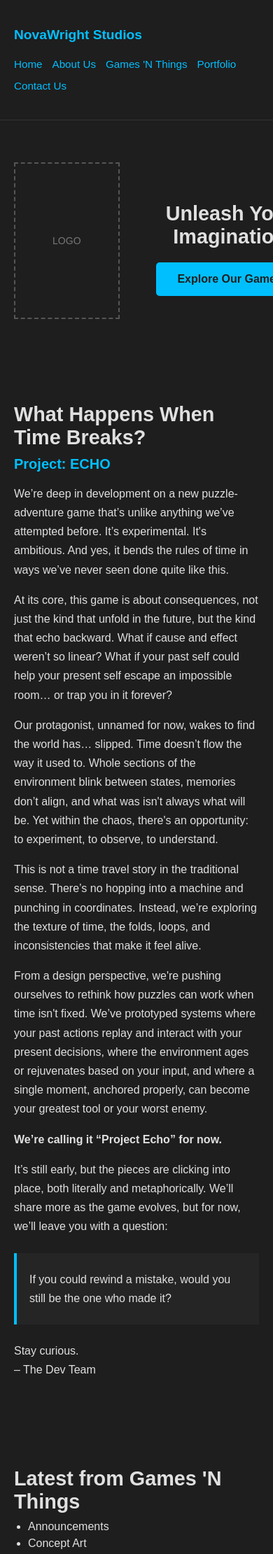
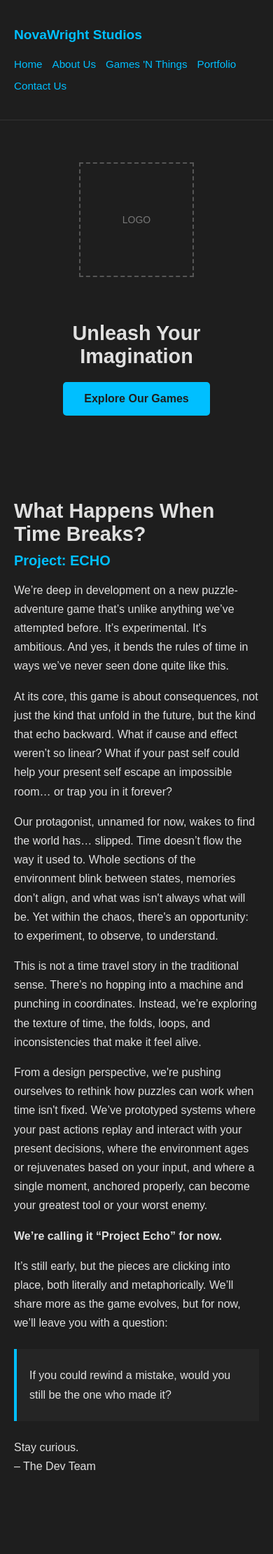
Before and after one commit to ScriptureExamined/NovawrightStudios, a Jekyll site: the page built from index.html, in a window 390 px wide. Shown: the top 2221 px of the page at 70% size. Built offline with Jekyll 4.4.1, drawn with Linux system fonts in a browser that asks for light colours.

Commit message:
Update style.css

```diff
--- a/assets/css/style.css
+++ b/assets/css/style.css
@@ -1019,3 +1019,15 @@ a:hover {
 .hero-content {
     max-width: 500px;
 }
+
+@media (max-width: 768px) {
+    .hero-inner {
+        flex-direction: column;
+        text-align: center;
+    }
+
+    .hero-logo-placeholder {
+        width: 160px;
+        height: 160px;
+    }
+}
```
